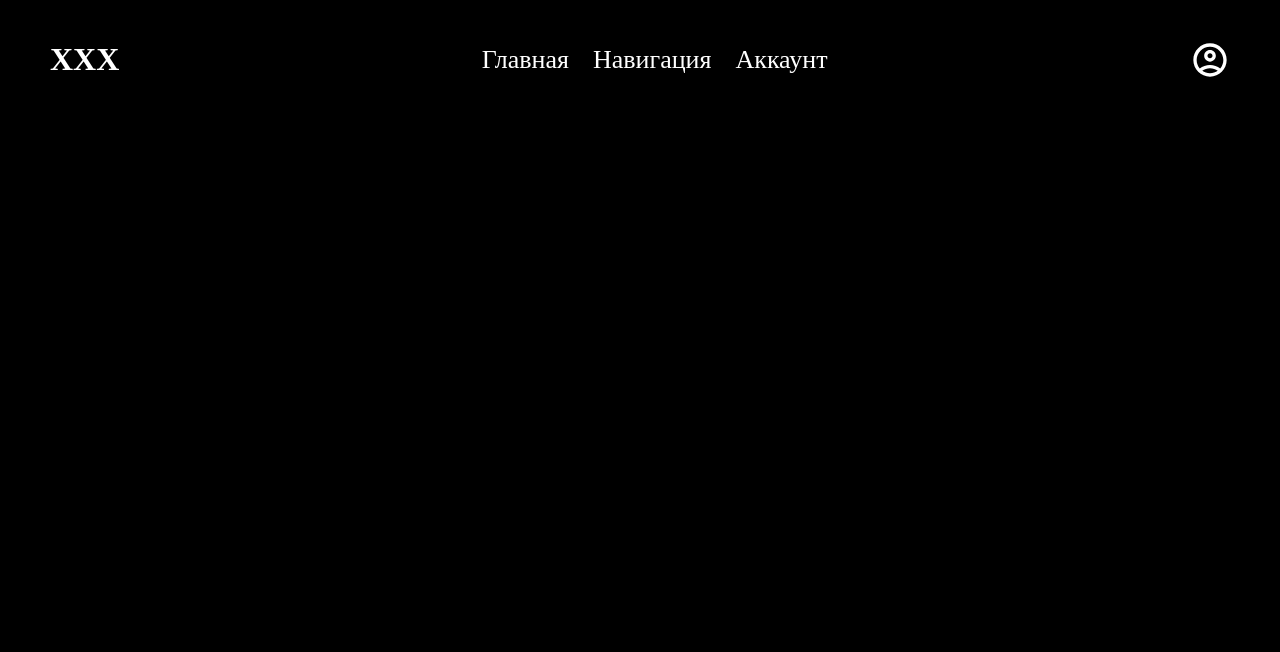
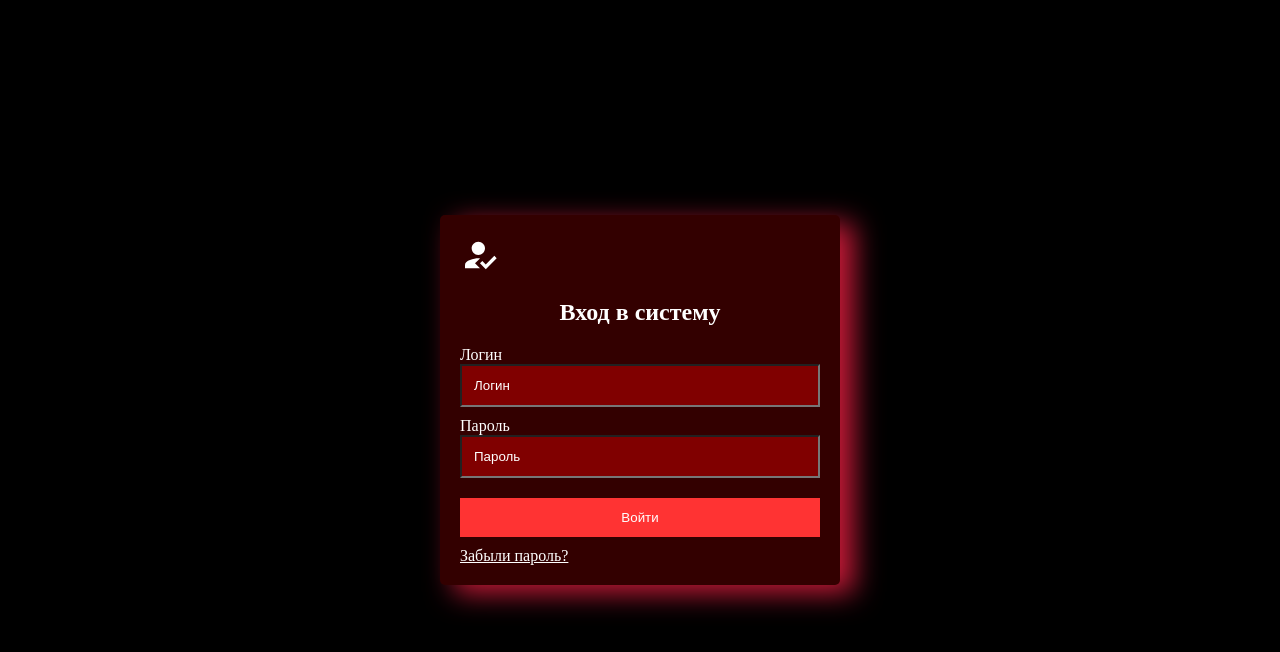
Before and after one commit to NotlimitGB/xxx, a React (Vite) app: page /login in a window 1280 px wide. Shown: the top 652 px of the page. Built offline with nearby package versions, Linux system fonts and the light colour scheme; a web font is replaced by a local one.

Commit message:
login-page

```diff
--- a/package.json
+++ b/package.json
@@ -17,6 +17,7 @@
     "@mui/material": "^6.4.3",
     "react": "^19.0.0",
     "react-dom": "^19.0.0",
+    "react-hot-toast": "^2.5.1",
     "sass": "^1.84.0"
   },
   "devDependencies": {
--- /dev/null
+++ b/src/login.jsx
@@ -0,0 +1,64 @@
+import './global.scss'
+import './styles/loginPage.scss'
+
+import HowToRegIcon from '@mui/icons-material/HowToReg';
+import { useState } from 'react';
+import { Toaster, toast } from 'react-hot-toast';
+
+
+
+
+function LoginPage() {
+  const [username, setUsername] = useState(''); // Хук для хранения значения username
+  const [password, setPassword] = useState(''); // Хук для хранения значения password
+
+  const handleSubmit = (event) => {
+    event.preventDefault(); // Предотвращает перезагрузку страницы
+
+    if (username.trim() === '' || password.trim() === '') {
+      toast.error('Пожалуйста, введите оба поля: Логин и Пароль.');
+    } else {
+      toast.success('Успешный вход!');
+      console.log(`Пользователь ${username} вошел в систему.`);
+    }
+  };
+
+  return (
+    <>
+     <section className="login-page">
+        <div className="login-cont">
+          <HowToRegIcon sx={{ width: '40px', height: '40px' }}/>
+          <h1>Вход в систему</h1>
+          <form onSubmit={handleSubmit}>
+            <label htmlFor="Username">Логин</label>
+            <input
+            id = "username"
+            type="text"
+            value={username}
+            onChange={(e) => setUsername(e.target.value)}
+            placeholder="Логин"
+            />
+            <label htmlFor="Password">Пароль</label>
+            <input
+            id = "password"
+            value={password}
+            type="password"
+            onChange={(e) => setPassword(e.target.value)}
+            placeholder="Пароль"
+            />
+            <button type="submit">Войти</button>
+          </form>
+          <Toaster
+            position="top-right"
+            reverseOrder={false}/>
+          <div className="forgot-password">
+            <a href="#">Забыли пароль?</a>
+          </div>
+        </div>
+     </section>
+    </>
+
+  )
+}
+
+export default LoginPage
--- a/src/main.jsx
+++ b/src/main.jsx
@@ -1,6 +1,8 @@
 import { StrictMode } from 'react'
 import { createRoot } from 'react-dom/client'
 import App from './App.jsx'
+import LoginPage from './login.jsx'
+
 
 
 import '@fontsource/sofia-sans/300.css';
@@ -11,6 +13,7 @@ import '@fontsource/sofia-sans/700.css';
 
 createRoot(document.getElementById('root')).render(
   <StrictMode>
-    <App />
+    {/* <App /> */}
+    <LoginPage />
   </StrictMode>,
 )
--- /dev/null
+++ b/src/styles/loginPage.scss
@@ -0,0 +1,58 @@
+.login-page {
+    width: 100vw;
+    height: 100vh;
+    display: flex;
+    justify-content: center;
+    align-items: center;
+
+    .login-cont {
+        width: 400px;
+        padding: 20px;
+        border-radius: 5px;
+        max-width: 1200px;
+        background-color: #330000;
+        box-shadow: 14px 8px 28px 0px rgba(200, 26, 56, 1);
+
+
+        h1 {
+            text-align: center;
+        }
+        form {
+            display: flex;
+            flex-direction: column;
+
+
+            input::placeholder {
+                color: #fff;
+            }
+
+            input {
+                margin-bottom: 10px;
+                padding: 12px;
+                background-color: #800000;
+
+
+            }
+
+            button {
+                margin-top: 10px;
+                padding: 12px 20px;
+                background-color: #FF3333;
+                color: #fff;
+                border: none;
+                cursor: pointer;
+            }
+        }
+
+        .forgot-password {
+            margin-top: 10px;
+            text-align: left;
+            a {
+                color: #fff;
+                text-decoration: underline;
+            }
+        }
+    }
+
+
+}
```
Also changed, not shown: 1 other file (tests, documents, lock files or other folders).
